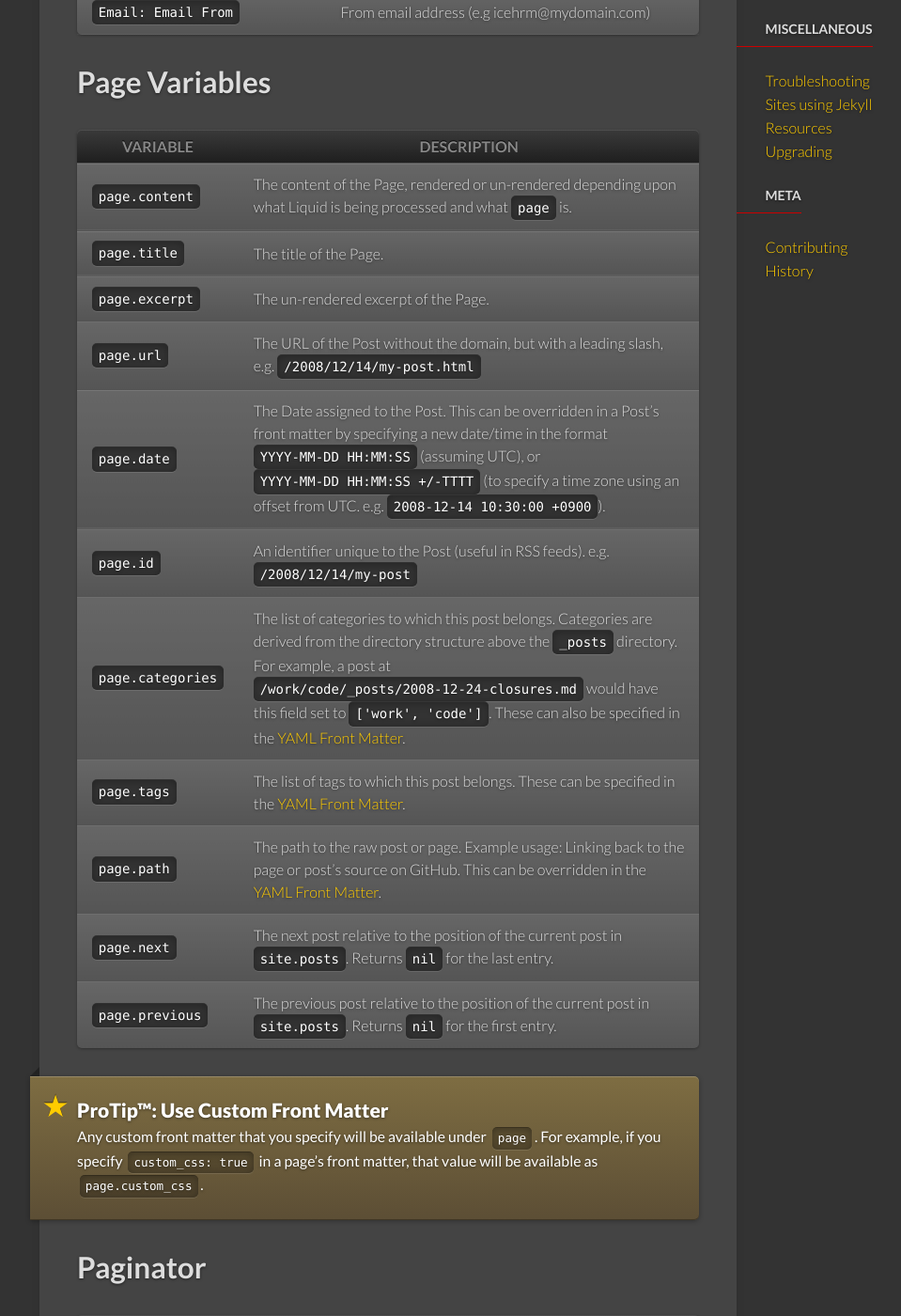
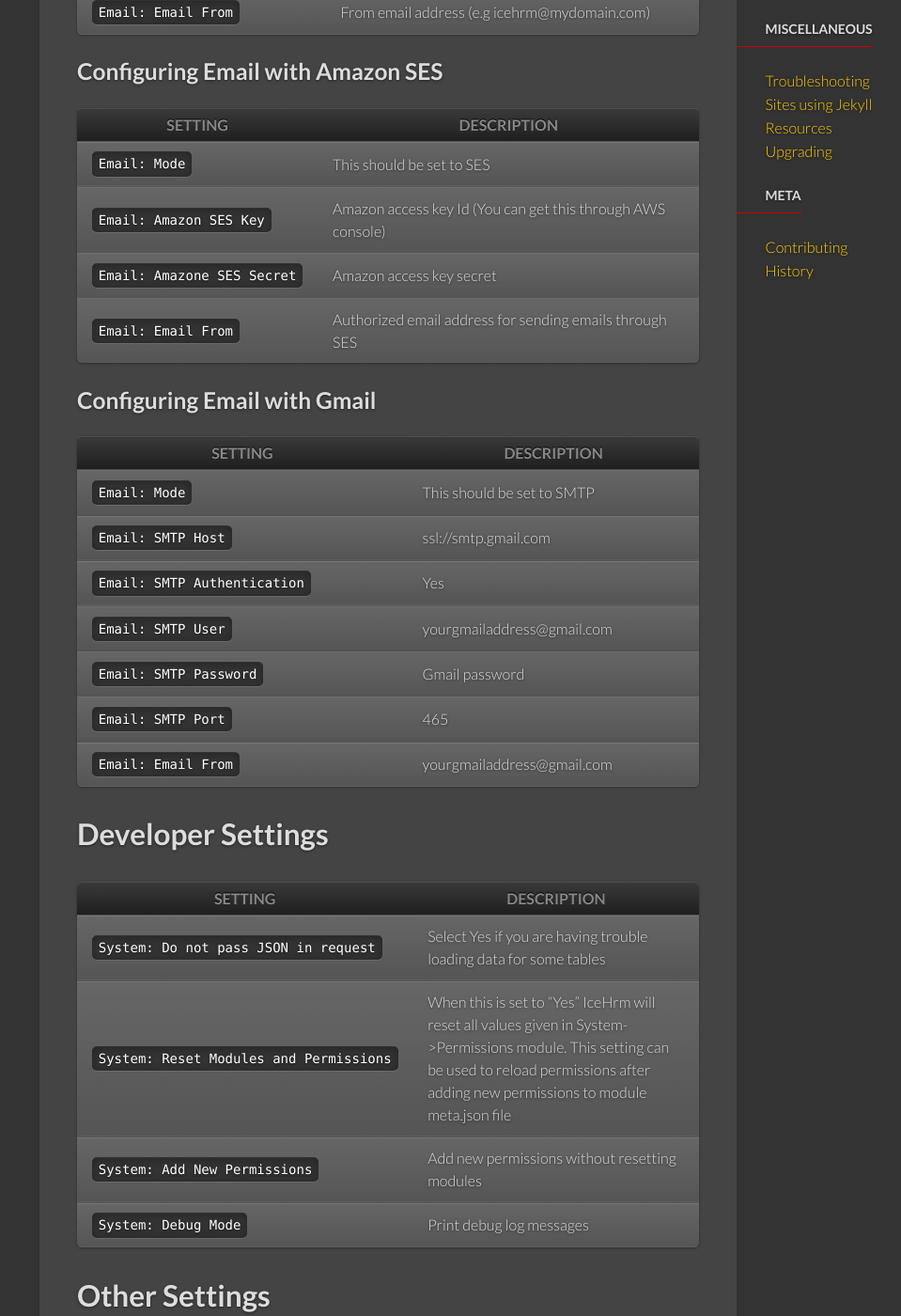
Before and after one commit to icehrm/icehrm.github.io, a Jekyll site: the page built from _docs/settings.md, in a window 1280 px wide and 1400 px high, scrolled down 1309 px. Shown: the whole window at 94% size, without its empty margins (129-1088 px from the left). Built offline with Jekyll 4.4.1, drawn with Linux system fonts in a browser that asks for light colours; some of the changed text lies outside the part shown.

Commit message:
Updates to settings

```diff
--- a/_docs/settings.md
+++ b/_docs/settings.md
@@ -47,7 +47,7 @@ After installation the settings module can be accessed by login in as admin and
           <td><p><code>Email: Enable</code></p></td>
           <td><p>
 
-            Set this to “No” to disable all outgoing emails from modules. Value “Yes” will enable outgoing emails
+            Set this to "No" to disable all outgoing emails from modules. Value "Yes" will enable outgoing emails
 
           </p></td>
         </tr>
@@ -128,120 +128,166 @@ After installation the settings module can be accessed by login in as admin and
 </table>
 </div>
 
-## Page Variables
+### Configuring Email with Amazon SES
 
 <div class="mobile-side-scroller">
 <table>
   <thead>
     <tr>
-      <th>Variable</th>
+      <th>Setting</th>
       <th>Description</th>
     </tr>
   </thead>
   <tbody>
     <tr>
-      <td><p><code>page.content</code></p></td>
+      <td><p><code>Email: Mode</code></p></td>
       <td><p>
 
-        The content of the Page, rendered or un-rendered depending upon
-        what Liquid is being processed and what <code>page</code> is.
+        This should be set to SES
 
       </p></td>
     </tr>
     <tr>
-      <td><p><code>page.title</code></p></td>
+      <td><p><code>Email: Amazon SES Key</code></p></td>
       <td><p>
 
-        The title of the Page.
+        Amazon access key Id (You can get this through AWS console)
 
       </p></td>
     </tr>
     <tr>
-      <td><p><code>page.excerpt</code></p></td>
+      <td><p><code>Email: Amazone SES Secret</code></p></td>
       <td><p>
 
-        The un-rendered excerpt of the Page.
+        Amazon access key secret
 
       </p></td>
     </tr>
     <tr>
-      <td><p><code>page.url</code></p></td>
+      <td><p><code>Email: Email From</code></p></td>
       <td><p>
 
-        The URL of the Post without the domain, but
-        with a leading slash, e.g.
-        <code>/2008/12/14/my-post.html</code>
+        Authorized email address for sending emails through SES
+
+      </p></td>
+    </tr>
+
+  </tbody>
+</table>
+</div>
+
+### Configuring Email with Gmail
+
+<div class="mobile-side-scroller">
+<table>
+  <thead>
+    <tr>
+      <th>Setting</th>
+      <th>Description</th>
+    </tr>
+  </thead>
+  <tbody>
+    <tr>
+      <td><p><code>Email: Mode</code></p></td>
+      <td><p>
+
+        This should be set to SMTP
 
       </p></td>
     </tr>
     <tr>
-      <td><p><code>page.date</code></p></td>
+      <td><p><code>Email: SMTP Host</code></p></td>
       <td><p>
 
-        The Date assigned to the Post. This can be overridden in a Post’s front
-        matter by specifying a new date/time in the format
-        <code>YYYY-MM-DD HH:MM:SS</code> (assuming UTC), or
-        <code>YYYY-MM-DD HH:MM:SS +/-TTTT</code> (to specify a time zone using
-        an offset from UTC. e.g. <code>2008-12-14 10:30:00 +0900</code>).
+        ssl://smtp.gmail.com
 
       </p></td>
     </tr>
     <tr>
-      <td><p><code>page.id</code></p></td>
+      <td><p><code>Email: SMTP Authentication</code></p></td>
       <td><p>
 
-        An identifier unique to the Post (useful in RSS feeds). e.g.
-        <code>/2008/12/14/my-post</code>
+        Yes
 
       </p></td>
     </tr>
     <tr>
-      <td><p><code>page.categories</code></p></td>
+      <td><p><code>Email: SMTP User</code></p></td>
       <td><p>
 
-        The list of categories to which this post belongs. Categories are
-        derived from the directory structure above the <code>_posts</code>
-        directory. For example, a post at
-        <code>/work/code/_posts/2008-12-24-closures.md</code> would have this
-        field set to <code>['work', 'code']</code>. These can also be specified
-        in the <a href="../frontmatter/">YAML Front Matter</a>.
+        yourgmailaddress@gmail.com
 
       </p></td>
     </tr>
     <tr>
-      <td><p><code>page.tags</code></p></td>
+      <td><p><code>Email: SMTP Password</code></p></td>
       <td><p>
 
-        The list of tags to which this post belongs. These can be specified in
-        the <a href="../frontmatter/">YAML Front Matter</a>.
+        Gmail password
 
       </p></td>
     </tr>
     <tr>
-      <td><p><code>page.path</code></p></td>
+      <td><p><code>Email: SMTP Port</code></p></td>
       <td><p>
 
-        The path to the raw post or page. Example usage: Linking back to the
-        page or post’s source on GitHub. This can be overridden in the
-        <a href="../frontmatter/">YAML Front Matter</a>.
+        465
 
       </p></td>
     </tr>
     <tr>
-      <td><p><code>page.next</code></p></td>
+      <td><p><code>Email: Email From</code></p></td>
       <td><p>
 
-        The next post relative to the position of the current post in
-        <code>site.posts</code>. Returns <code>nil</code> for the last entry.
+        yourgmailaddress@gmail.com
+
+      </p></td>
+    </tr>
+
+  </tbody>
+</table>
+</div>
+
+## Developer Settings
+
+<div class="mobile-side-scroller">
+<table>
+  <thead>
+    <tr>
+      <th>Setting</th>
+      <th>Description</th>
+    </tr>
+  </thead>
+  <tbody>
+    <tr>
+      <td><p><code>System: Do not pass JSON in request</code></p></td>
+      <td><p>
+
+        Select Yes if you are having trouble loading data for some tables
 
       </p></td>
     </tr>
     <tr>
-      <td><p><code>page.previous</code></p></td>
+      <td><p><code>System: Reset Modules and Permissions</code></p></td>
       <td><p>
 
-        The previous post relative to the position of the current post in
-        <code>site.posts</code>. Returns <code>nil</code> for the first entry.
+        When this is set to “Yes” IceHrm will reset all values given in System->Permissions module. This setting can be used to reload permissions after adding new permissions to module meta.json file
+
+      </p></td>
+    </tr>
+    <tr>
+      <td><p><code>System: Add New Permissions</code></p></td>
+      <td><p>
+
+        Add new permissions without resetting modules
+
+      </p></td>
+    </tr>
+    <tr>
+      <td><p><code>System: Debug Mode</code></p></td>
+      <td><p>
+
+        Print debug log messages
 
       </p></td>
     </tr>
@@ -249,75 +295,66 @@ After installation the settings module can be accessed by login in as admin and
 </table>
 </div>
 
-<div class="note">
-  <h5>ProTip™: Use Custom Front Matter</h5>
-  <p>
-
-    Any custom front matter that you specify will be available under
-    <code>page</code>. For example, if you specify <code>custom_css: true</code>
-    in a page’s front matter, that value will be available as
-    <code>page.custom_css</code>.
-
-  </p>
-</div>
-
-## Paginator
+## Other Settings
 
 <div class="mobile-side-scroller">
 <table>
   <thead>
     <tr>
-      <th>Variable</th>
+      <th>Setting</th>
       <th>Description</th>
     </tr>
   </thead>
   <tbody>
     <tr>
-      <td><p><code>paginator.per_page</code></p></td>
-      <td><p>Number of Posts per page.</p></td>
+      <td><p><code>Leave: Share Calendar to Whole Company</code></p></td>
+      <td><p>
+
+        If "Yes" all the employees of company can see other peoples' leave schedules.
+        If set to "No" only admins and supervisors will be able to see leave schedule of subordinates
+
+      </p></td>
     </tr>
     <tr>
-      <td><p><code>paginator.posts</code></p></td>
-      <td><p>Posts available for that page.</p></td>
+      <td><p><code>Leave: CC Emails</code></p></td>
+      <td><p>
+
+        Every email sent though leave module will be CC to these comma seperated list of emails addresses
+
+      </p></td>
     </tr>
     <tr>
-      <td><p><code>paginator.total_posts</code></p></td>
-      <td><p>Total number of Posts.</p></td>
+      <td><p><code>Leave: BCC Emails</code></p></td>
+      <td><p>
+
+        Every email sent though leave module will be BCC to these comma seperated list of emails addresses
+
+      </p></td>
     </tr>
     <tr>
-      <td><p><code>paginator.total_pages</code></p></td>
-      <td><p>Total number of Pages.</p></td>
+      <td><p><code>Attendance: Time-sheet Cross Check</code></p></td>
+      <td><p>
+
+        Only allow users to add an entry to a timesheet only if they have marked atteandance for the selected period
+
+      </p></td>
     </tr>
     <tr>
-      <td><p><code>paginator.page</code></p></td>
-      <td><p>The number of the current page.</p></td>
+      <td><p><code>Recruitment: Show Quick Apply</code></p></td>
+      <td><p>
+
+        Show quick apply button when candidates are applying for jobs. Quick apply allow candidates to apply with minimum amount of information
+
+      </p></td>
     </tr>
     <tr>
-      <td><p><code>paginator.previous_page</code></p></td>
-      <td><p>The number of the previous page.</p></td>
-    </tr>
-    <tr>
-      <td><p><code>paginator.previous_page_path</code></p></td>
-      <td><p>The path to the previous page.</p></td>
-    </tr>
-    <tr>
-      <td><p><code>paginator.next_page</code></p></td>
-      <td><p>The number of the next page.</p></td>
-    </tr>
-    <tr>
-      <td><p><code>paginator.next_page_path</code></p></td>
-      <td><p>The path to the next page.</p></td>
+      <td><p><code>Recruitment: Show Apply</code></p></td>
+      <td><p>
+
+        Show apply button when candidates are applying for jobs
+
+      </p></td>
     </tr>
   </tbody>
 </table>
 </div>
-
-<div class="note info">
-  <h5>Paginator variable availability</h5>
-  <p>
-
-    These are only available in index files, however they can be located in a
-    subdirectory, such as <code>/blog/index.html</code>.
-
-  </p>
-</div>
```
